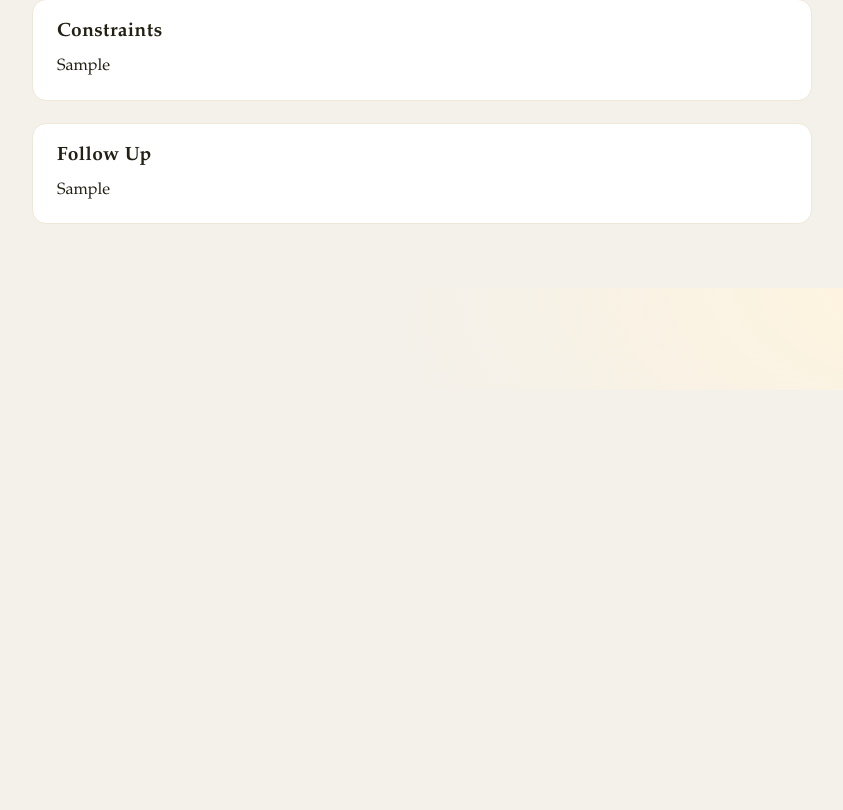
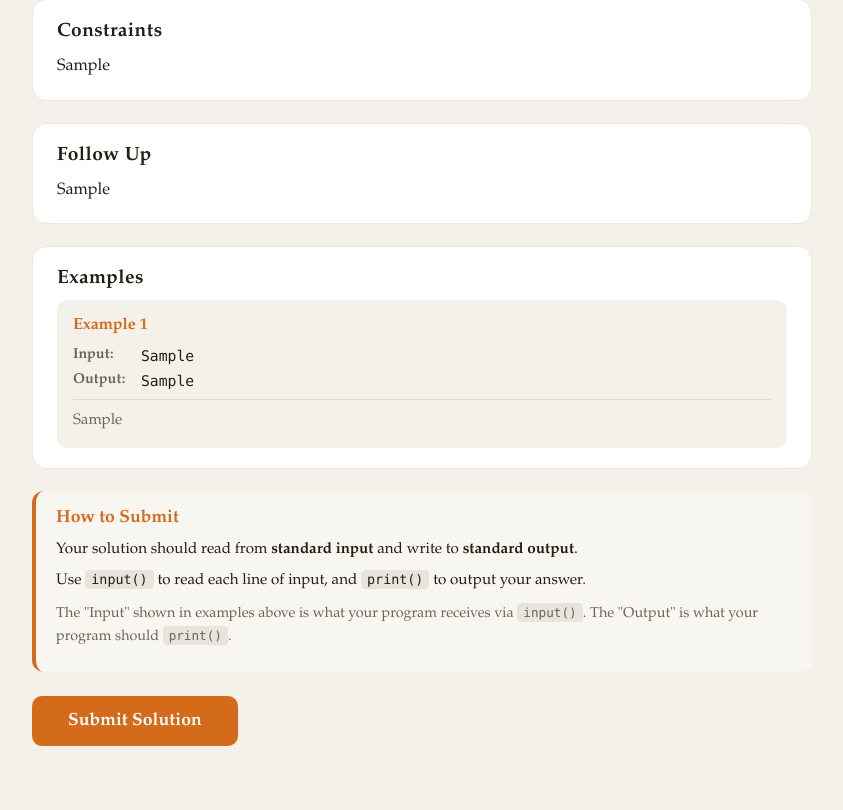
Before and after one commit to juliank1m/pyclimb, a Django app: template problems/templates/problems/detail.html in a window 1280 px wide. Shown: the part 410-1220 px from the top of the page, without its empty margins (218-1061 px from the left). Before the commit the page ends 634 px from the top, so only its background shows below. Run offline with Django 5.2, Linux system fonts and the light colour scheme; the template is opened without the code that fills it: values that come from a table or form of the project are taken from there, others are empty; tables that the repository leaves empty hold one stand-in row (values such as "Sample post").

Commit message:
Add slug field and judge mode support to Problem model
- Add slug field with auto-generation from title for cleaner URLs
- Add judge_mode field to support both stdin/stdout and function-call modes
- Add entrypoint_type, entrypoint_name, signature_text, starter_code fields
- Add JSON validation for test cases in function-call mode
- Update admin with Judge Configuration fieldset
- Update templates to show mode-specific guidance
- Change URL routing to use slug instead of pk

```diff
--- a/problems/models.py
+++ b/problems/models.py
@@ -1,4 +1,6 @@
+import json
 from django.db import models
+from django.core.exceptions import ValidationError
 from django.template.defaultfilters import slugify
 from django.utils import timezone
 
@@ -9,12 +11,54 @@ DIFFICULTY_CHOICES = [
 ]
 
 
+class JudgeMode(models.TextChoices):
+    """How the judge executes and evaluates submissions."""
+    STDIN_STDOUT = 'stdin', 'Standard I/O'
+    FUNCTION_CALL = 'function', 'Function Call (LeetCode-style)'
+
+
+class EntrypointType(models.TextChoices):
+    """What the user implements for function-call mode."""
+    FUNCTION = 'function', 'Bare Function'
+    SOLUTION_CLASS = 'class', 'Solution Class'
+
+
 class Problem(models.Model):
     title = models.CharField(max_length=100)
+    slug = models.SlugField(max_length=120, unique=True, blank=True)
     description = models.TextField()
     constraints = models.TextField(blank=True)
     follow_up = models.TextField(blank=True)
     difficulty = models.IntegerField(choices=DIFFICULTY_CHOICES)
+
+    # Judge configuration
+    judge_mode = models.CharField(
+        max_length=20,
+        choices=JudgeMode.choices,
+        default=JudgeMode.STDIN_STDOUT,
+        help_text="How submissions are executed and evaluated"
+    )
+    entrypoint_type = models.CharField(
+        max_length=20,
+        choices=EntrypointType.choices,
+        default=EntrypointType.SOLUTION_CLASS,
+        blank=True,
+        help_text="For function-call mode: what the user implements"
+    )
+    entrypoint_name = models.CharField(
+        max_length=100,
+        blank=True,
+        help_text="For function-call mode: function/method name to call (e.g., 'twoSum')"
+    )
+    signature_text = models.CharField(
+        max_length=500,
+        blank=True,
+        help_text="Display signature shown to users (e.g., 'def twoSum(nums: list[int], target: int) -> list[int]')"
+    )
+    starter_code = models.TextField(
+        blank=True,
+        help_text="Template code pre-filled in the editor for users"
+    )
 
     is_published = models.BooleanField(default=False)
     created_at = models.DateTimeField(auto_now_add=True)
@@ -23,14 +67,39 @@ class Problem(models.Model):
     def __str__(self):
         return f"{self.title} ({self.get_difficulty_display()})"
 
+    def clean(self):
+        """Validate judge configuration."""
+        super().clean()
+        if self.judge_mode == JudgeMode.FUNCTION_CALL:
+            errors = {}
+            if not self.entrypoint_name:
+                errors['entrypoint_name'] = 'Function-call mode requires an entrypoint name.'
+            if errors:
+                raise ValidationError(errors)
+
+    def save(self, *args, **kwargs):
+        if not self.slug:
+            self.slug = slugify(self.title)
+        super().save(*args, **kwargs)
+
+    def sample_cases(self):
+        """Returns test cases marked as samples (visible to users)."""
+        return self.test_cases.filter(is_sample=True)
+
 class TestCase(models.Model):
     problem = models.ForeignKey(Problem, on_delete=models.CASCADE, related_name='test_cases')
 
     input_data = models.TextField(
-        help_text="Raw stdin passed to the user's program"
+        help_text=(
+            "For stdin mode: raw text passed to stdin. "
+            "For function-call mode: JSON object of arguments (e.g., {\"nums\": [1,2], \"target\": 3})"
+        )
     )
     expected_output = models.TextField(
-        help_text="Exact stdout expected from the program"
+        help_text=(
+            "For stdin mode: exact stdout expected. "
+            "For function-call mode: JSON value of expected return (e.g., [0,1])"
+        )
     )
 
     display_input = models.TextField(
@@ -48,3 +117,40 @@ class TestCase(models.Model):
 
     is_sample = models.BooleanField(default=False)
     created_at = models.DateTimeField(auto_now_add=True)
+
+    def clean(self):
+        """Validate test case data based on problem's judge mode."""
+        super().clean()
+        errors = {}
+
+        # Sample test cases must have display fields
+        if self.is_sample:
+            if not self.display_input:
+                errors['display_input'] = 'Sample test cases must have a display input.'
+            if not self.display_output:
+                errors['display_output'] = 'Sample test cases must have a display output.'
+
+        # Function-call mode requires valid JSON
+        if self.problem and self.problem.judge_mode == JudgeMode.FUNCTION_CALL:
+            # Validate input_data is valid JSON (should be object or array)
+            try:
+                input_parsed = json.loads(self.input_data)
+                if not isinstance(input_parsed, (dict, list)):
+                    errors['input_data'] = (
+                        'For function-call mode, input must be a JSON object '
+                        '(e.g., {"nums": [1,2], "target": 3}) or array.'
+                    )
+            except json.JSONDecodeError as e:
+                errors['input_data'] = f'Invalid JSON: {e.msg} at position {e.pos}'
+
+            # Validate expected_output is valid JSON (any JSON value is OK)
+            try:
+                json.loads(self.expected_output)
+            except json.JSONDecodeError as e:
+                errors['expected_output'] = f'Invalid JSON: {e.msg} at position {e.pos}'
+
+        if errors:
+            raise ValidationError(errors)
+
+    def __str__(self):
+        return f"TestCase {self.pk} for {self.problem_id}"
--- a/problems/templates/problems/detail.html
+++ b/problems/templates/problems/detail.html
@@ -78,6 +78,111 @@
         color: var(--muted);
         font-size: 0.95rem;
       }
+      .example {
+        margin-top: 16px;
+        padding: 16px;
+        background: var(--bg);
+        border-radius: 10px;
+      }
+      .example:first-of-type {
+        margin-top: 0;
+      }
+      .example h3 {
+        margin: 0 0 12px;
+        font-size: 1rem;
+        color: var(--accent);
+      }
+      .example-row {
+        display: flex;
+        gap: 8px;
+        margin-bottom: 8px;
+      }
+      .example-row:last-child {
+        margin-bottom: 0;
+      }
+      .example-label {
+        font-weight: 600;
+        min-width: 60px;
+        color: var(--muted);
+        font-size: 0.9rem;
+      }
+      .example-value {
+        font-family: "SF Mono", "Menlo", monospace;
+        font-size: 0.92rem;
+        white-space: pre-wrap;
+        word-break: break-word;
+      }
+      .example-explanation {
+        margin-top: 10px;
+        padding-top: 10px;
+        border-top: 1px solid #e0dace;
+        font-size: 0.95rem;
+        color: var(--muted);
+        line-height: 1.5;
+      }
+      .submit-btn {
+        display: inline-block;
+        margin-top: 24px;
+        padding: 14px 36px;
+        font-family: inherit;
+        font-size: 1.1rem;
+        font-weight: 600;
+        color: white;
+        background: var(--accent);
+        border: none;
+        border-radius: 10px;
+        text-decoration: none;
+        transition: background 0.15s ease, transform 0.1s ease;
+      }
+      .submit-btn:hover {
+        background: #b85a15;
+        transform: translateY(-1px);
+      }
+      .io-format {
+        margin-top: 22px;
+        padding: 16px 20px;
+        background: #f8f6f0;
+        border-radius: 12px;
+        border-left: 4px solid var(--accent);
+      }
+      .io-format h2 {
+        margin: 0 0 10px;
+        font-size: 1.1rem;
+        color: var(--accent);
+      }
+      .io-format p {
+        margin: 0 0 8px;
+        font-size: 0.95rem;
+        line-height: 1.5;
+      }
+      .io-format code {
+        background: #e8e4dc;
+        padding: 2px 6px;
+        border-radius: 4px;
+        font-family: "SF Mono", "Menlo", monospace;
+        font-size: 0.88em;
+      }
+      .signature-box {
+        margin-top: 22px;
+        padding: 16px 20px;
+        background: var(--card);
+        border-radius: 12px;
+        border: 1px solid #efe7d7;
+      }
+      .signature-box h2 {
+        margin: 0 0 12px;
+        font-size: 1.1rem;
+        color: var(--accent);
+      }
+      .signature-code {
+        padding: 12px 16px;
+        background: #1e1e1e;
+        color: #d4d4d4;
+        font-family: "SF Mono", "Menlo", monospace;
+        font-size: 14px;
+        border-radius: 8px;
+        overflow-x: auto;
+      }
     </style>
   </head>
   <body>
@@ -107,6 +212,79 @@
           <p>{{ problem.follow_up|linebreaksbr }}</p>
         </section>
       {% endif %}
+
+      {% with samples=problem.sample_cases %}
+        {% if samples %}
+          <section class="section">
+            <h2>Examples</h2>
+            {% for case in samples %}
+              <div class="example">
+                <h3>Example {{ forloop.counter }}</h3>
+                <div class="example-row">
+                  <span class="example-label">Input:</span>
+                  <span class="example-value">{{ case.display_input }}</span>
+                </div>
+                <div class="example-row">
+                  <span class="example-label">Output:</span>
+                  <span class="example-value">{{ case.display_output }}</span>
+                </div>
+                {% if case.explanation %}
+                  <div class="example-explanation">{{ case.explanation }}</div>
+                {% endif %}
+              </div>
+            {% endfor %}
+          </section>
+        {% endif %}
+      {% endwith %}
+
+      {% if problem.judge_mode == 'function' %}
+        {# Function-call mode (LeetCode style) #}
+        {% if problem.signature_text %}
+          <div class="signature-box">
+            <h2>Function Signature</h2>
+            <pre class="signature-code">{{ problem.signature_text }}</pre>
+          </div>
+        {% endif %}
+
+        <div class="io-format">
+          <h2>How to Submit</h2>
+          {% if problem.entrypoint_type == 'class' %}
+            <p>
+              Implement a <code>Solution</code> class with a <code>{{ problem.entrypoint_name }}</code> method.
+            </p>
+            <p>
+              Your method will be called with the input parameters and should <strong>return</strong> the answer.
+            </p>
+          {% else %}
+            <p>
+              Implement a function called <code>{{ problem.entrypoint_name }}</code>.
+            </p>
+            <p>
+              Your function will be called with the input parameters and should <strong>return</strong> the answer.
+            </p>
+          {% endif %}
+          <p style="color: var(--muted); font-size: 0.9rem; margin-top: 10px;">
+            This is LeetCode-style: you implement a function, and the judge calls it with test inputs.
+          </p>
+        </div>
+      {% else %}
+        {# Standard I/O mode #}
+        <div class="io-format">
+          <h2>How to Submit</h2>
+          <p>
+            Your solution should read from <strong>standard input</strong> and write to <strong>standard output</strong>.
+          </p>
+          <p>
+            Use <code>input()</code> to read each line of input, and <code>print()</code> to output your answer.
+          </p>
+          <p style="color: var(--muted); font-size: 0.9rem; margin-top: 10px;">
+            The "Input" shown in examples above is what your program receives via <code>input()</code>.
+            The "Output" is what your program should <code>print()</code>.
+          </p>
+        </div>
+      {% endif %}
+
+      <a class="submit-btn" href="{% url 'submissions:create' problem.slug %}">Submit Solution</a>
     </main>
   </body>
 </html>
--- a/problems/templates/problems/index.html
+++ b/problems/templates/problems/index.html
@@ -100,7 +100,7 @@
         <ul class="problem-list">
           {% for problem in published_problem_list %}
             <li>
-              <a class="problem-card" href="{% url 'problems:detail' problem.pk %}">
+              <a class="problem-card" href="{% url 'problems:detail' problem.slug %}">
                 <span class="difficulty">{{ problem.get_difficulty_display }}</span>
                 <h2 class="title">{{ problem.title }}</h2>
                 <p class="meta">Created {{ problem.created_at|date:"M j, Y" }}</p>
--- a/problems/urls.py
+++ b/problems/urls.py
@@ -6,5 +6,5 @@ app_name='problems'
 
 urlpatterns = [
     path("", views.IndexView.as_view(), name="index"),
-    path("<int:pk>/", views.DetailView.as_view(), name="detail"),
+    path("<slug:slug>/", views.DetailView.as_view(), name="detail"),
 ]
--- a/problems/views.py
+++ b/problems/views.py
@@ -12,6 +12,8 @@ class IndexView(generic.ListView):
 class DetailView(generic.DetailView):
     model = Problem
     template_name = "problems/detail.html"
+    slug_field = "slug"
+    slug_url_kwarg = "slug"
 
     def get_queryset(self):
         return Problem.objects.filter(is_published=True)
```
Also changed, not shown: problems/admin.py (+43 -6 lines), problems/migrations/0004_add_slug_to_problem.py (added), problems/migrations/0005_add_judge_mode.py (added).
